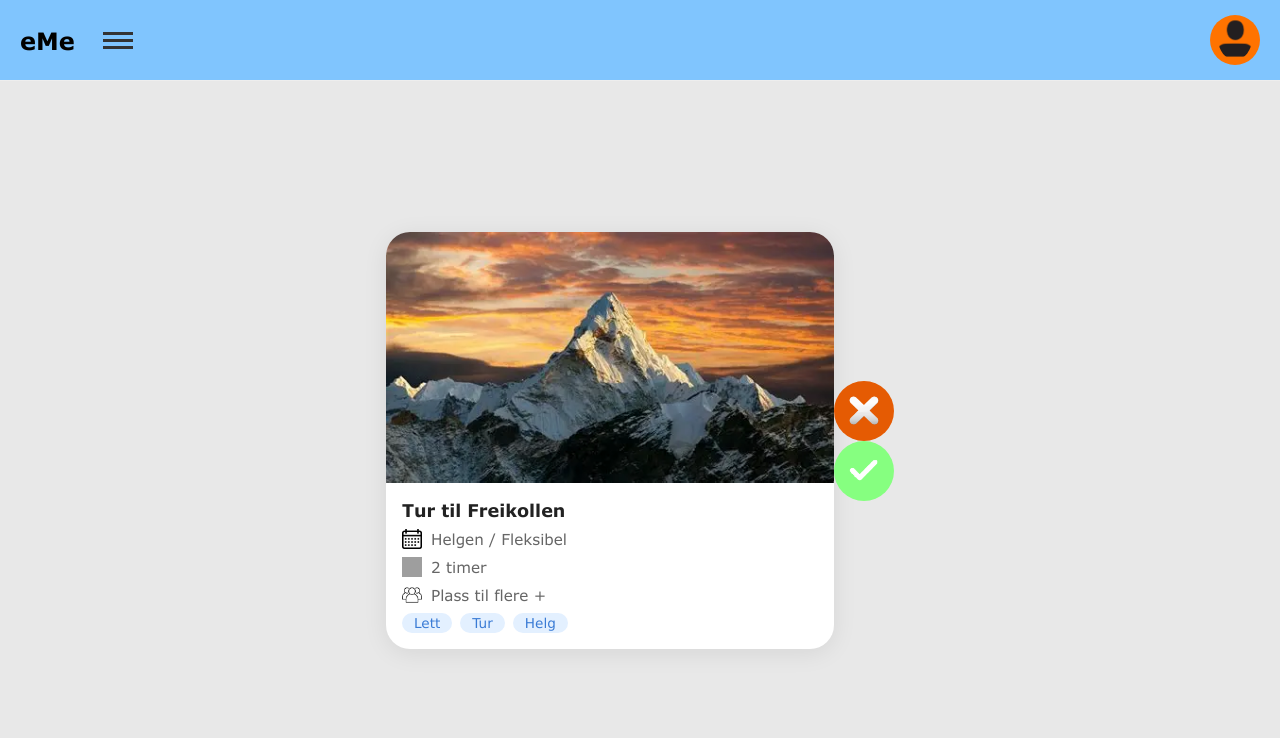
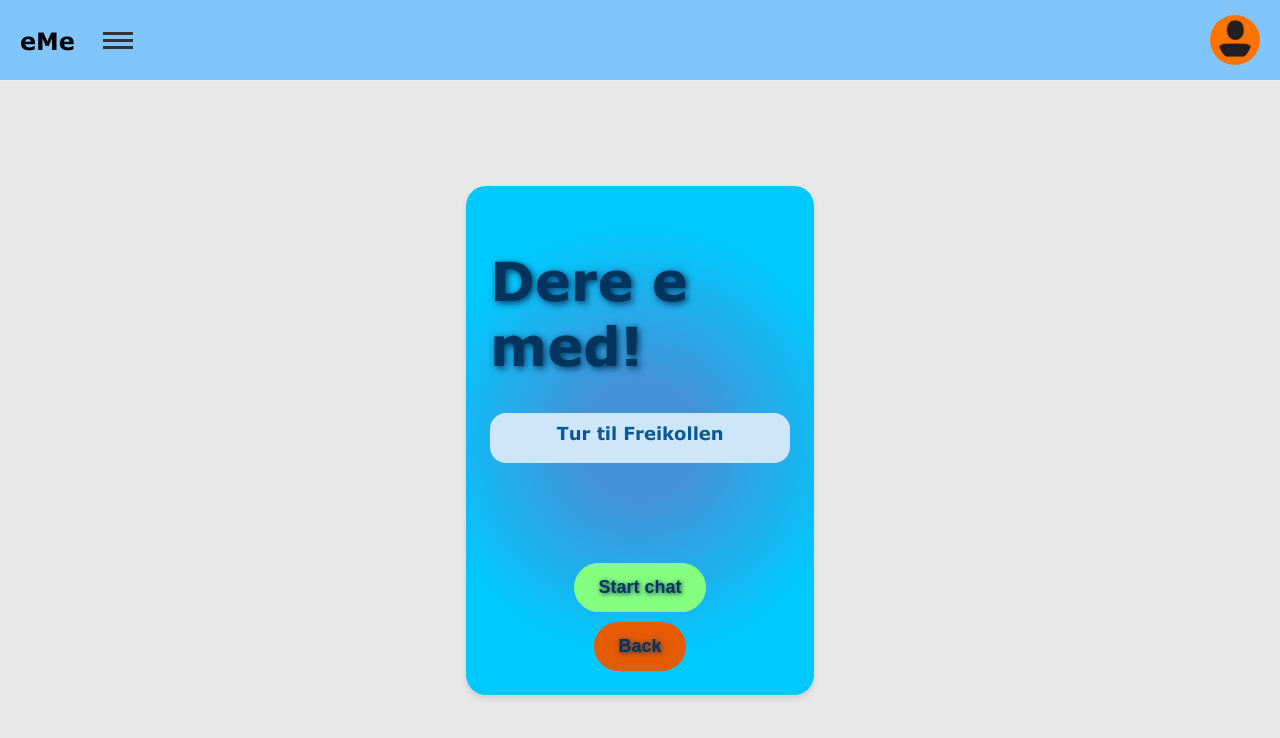
Before and after one commit to suriya-mudah/Hacklings, an Angular app: page / in a window 1280 px wide. Both pictures are taken after a click on the button 864 px from the left and 470 px from the top of the page. Shown: the top 738 px of the page. Built offline with nearby package versions, Linux system fonts and the light colour scheme; grey boxes are pictures that could not be loaded.

Commit message:
feat: add start-card

```diff
--- /dev/null
+++ b/src/app/home/components/activity-card/activity-card.html
@@ -0,0 +1,44 @@
+<div class="container">
+  @if (currentActivity) {
+  <div class="swipe-card">
+    <div class="card-image">
+      <img src="{{ currentActivity.image }}" alt="Activity Image" />
+    </div>
+    <div class="card-content">
+      <h3>{{ currentActivity.title }}</h3>
+      <div class="card-details">
+        <span class="detail">
+          <img src="assets/images/calendar-icon.png" class="icon" /> {{
+          currentActivity.time }}
+        </span>
+        <span class="detail">
+          <img src="assets/images/clock-icon.png" class="icon" /> {{
+          currentActivity.duration }}
+        </span>
+        <span class="detail">
+          <img src="assets/images/group-icon.png" class="icon" /> {{
+          currentActivity.spots }}
+        </span>
+      </div>
+      <div class="card-tags">
+        @for (tag of currentActivity.tags; track tag) {
+        <span class="tag">{{ tag }}</span>
+        }
+      </div>
+    </div>
+  </div>
+  }
+
+  <div>
+    <button class="disagree-btn" (click)="disagreeActivity()">
+      <img src="assets/images/disagree.png" alt="" />
+    </button>
+    <button
+      class="agree-btn"
+      (click)="agreeActivity()"
+      (click)="selectActivity()"
+    >
+      <img src="assets/images/agree.png" alt="" />
+    </button>
+  </div>
+</div>
--- /dev/null
+++ b/src/app/home/components/activity-card/activity-card.scss
@@ -0,0 +1,100 @@
+.container {
+  display: flex;
+  align-items: center;
+  justify-content: center;
+  height: 100%;
+  width: 100%;
+  background: #e8e8e8;
+}
+
+.swipe-card {
+  width: 35%;
+  max-width: 520px;
+  background: #fff;
+  border-radius: 24px;
+  box-shadow: 0 4px 24px rgba(0, 0, 0, 0.08);
+  overflow: hidden;
+}
+
+.card-image {
+  width: 100%;
+  border-radius: 20px 20px 0 0;
+}
+.card-image img {
+  width: 100%;
+  height: auto;
+  display: block;
+}
+
+.card-content {
+  padding: 16px;
+  width: 100%;
+  h3 {
+    margin: 0 0 8px 0;
+    font-size: 1.1rem;
+    font-weight: 700;
+    color: #222;
+  }
+  .card-details {
+    font-size: 0.95rem;
+    color: #666;
+    margin-bottom: 8px;
+    display: flex;
+    flex-direction: column;
+    gap: 8px;
+    align-items: left;
+    .icon {
+      width: 20px;
+      height: 20px;
+      margin-right: 5px;
+    }
+    span {
+      display: flex;
+      align-items: center;
+      gap: 4px;
+    }
+  }
+  .card-tags {
+    display: flex;
+    gap: 8px;
+    .tag {
+      background: #e3f0ff;
+      color: #3a7bd5;
+      border-radius: 12px;
+      padding: 2px 12px;
+      font-size: 0.85rem;
+      font-weight: 500;
+    }
+  }
+}
+
+button {
+  width: 60px;
+  height: 60px;
+  border: none;
+  cursor: pointer;
+  border-radius: 50%;
+  overflow: hidden;
+  display: flex;
+  align-items: center;
+  justify-content: center;
+}
+.agree-btn {
+  background: #86ff80;
+}
+.agree-btn:hover {
+  background: rgb(0, 185, 0);
+}
+.disagree-btn {
+  img {
+    width: 70%;
+  }
+  background: #e55b03;
+}
+.disagree-btn:hover {
+  background: #b33a00;
+}
+
+button img {
+  width: 100%;
+}
--- /dev/null
+++ b/src/app/home/components/activity-card/activity-card.ts
@@ -0,0 +1,61 @@
+import { Component, input, output } from '@angular/core';
+import { Activity } from '@app/interfaces';
+
+@Component({
+  selector: 'app-activity-card',
+  imports: [],
+  templateUrl: './activity-card.html',
+  styleUrls: ['./activity-card.scss'],
+})
+export class ActivityCard {
+  activities: Activity[] = [
+    {
+      title: 'Tur til Freikollen',
+      image: 'assets/images/mountain.jpg',
+      time: 'Helgen / Fleksibel',
+      duration: '2 timer',
+      spots: 'Plass til flere +',
+      tags: ['Lett', 'Tur', 'Helg'],
+    },
+    {
+      title: 'Sykkeltur i marka',
+      image: 'assets/images/sycle.jpg',
+      time: 'Lørdag',
+      duration: '3 timer',
+      spots: 'Plass til 2',
+      tags: ['Middels', 'Sykkel', 'Lørdag'],
+    },
+    {
+      title: 'Paddel',
+      image: 'assets/images/padel.jpg',
+      time: 'Lørdag 18:00',
+      duration: '2 timer',
+      spots: 'Plass til 3',
+      tags: ['Lett', 'Paddel', 'Lørdag', 'Kveld'],
+    },
+    // ...add more activities as needed
+  ];
+  currentIndex = 0;
+  startActivity = input<boolean>();
+  startActivityChange = output<boolean>();
+
+  activityTitle = output<string>();
+
+  get currentActivity() {
+    return this.activities[this.currentIndex];
+  }
+
+  disagreeActivity() {
+    if (this.currentIndex < this.activities.length - 1) {
+      this.currentIndex = this.currentIndex + 1;
+    } else {
+      this.currentIndex = 0;
+    }
+  }
+  agreeActivity() {
+    this.startActivityChange.emit(true);
+  }
+  selectActivity() {
+    this.activityTitle.emit(this.currentActivity.title);
+  }
+}
--- /dev/null
+++ b/src/app/home/components/start-card/start-card.html
@@ -0,0 +1,12 @@
+<div class="container">
+  <div class="start-card">
+    <h1>Dere e med!</h1>
+    <div class="info-container">
+      <h2>{{activityTitle()}}</h2>
+    </div>
+    <div class="buttons">
+      <button class="start-btn">Start chat</button>
+      <button class="back-btn" (click)="toActivity()">Back</button>
+    </div>
+  </div>
+</div>
--- /dev/null
+++ b/src/app/home/components/start-card/start-card.scss
@@ -0,0 +1,84 @@
+.container {
+  display: flex;
+  align-items: center;
+  justify-content: center;
+  height: 100%;
+  width: 100%;
+  background: #e8e8e8;
+  font-family: Verdana, sans-serif;
+}
+
+.start-card {
+  border-radius: 20px;
+  box-shadow: 0 4px 6px rgba(0, 0, 0, 0.1);
+  padding: 24px;
+  text-align: center;
+  max-width: 300px;
+  background: radial-gradient(circle at center, #4392d7 20%, #00c9ff 70%);
+}
+
+h1 {
+  font-size: 54px;
+  color: #03345d;
+  text-shadow: 2px 2px 7px #03345d;
+  text-align: left;
+}
+
+.info-container {
+  border-radius: 16px;
+  background-color: #cde6fa;
+  height: 50px;
+  display: flex;
+  align-items: center;
+  justify-content: center;
+}
+h2 {
+  font-size: 18px;
+  color: #0a5897;
+  margin-top: 10px;
+  margin-bottom: 20px;
+}
+
+.buttons {
+  display: flex;
+  flex-direction: column;
+  gap: 10px;
+  align-items: center;
+  margin-top: 100px;
+}
+
+.start-btn {
+  background: #86ff80;
+  border: none;
+  border-radius: 25px;
+  color: #03345d;
+  cursor: pointer;
+  font-size: 18px;
+  font-weight: bold;
+  text-shadow: 1px 1px 5px #03345d;
+  padding: 14px 24px;
+  text-align: center;
+  transition: background 0.3s ease;
+
+  &:hover {
+    background: #5fda58;
+  }
+}
+
+.back-btn {
+  background: #e55b03;
+  border: none;
+  border-radius: 25px;
+  color: #03345d;
+  cursor: pointer;
+  font-size: 18px;
+  font-weight: bold;
+  text-shadow: 1px 1px 5px #03345d;
+  padding: 14px 24px;
+  text-align: center;
+  transition: background 0.3s ease;
+
+  &:hover {
+    background: #c94e01;
+  }
+}
--- /dev/null
+++ b/src/app/home/components/start-card/start-card.ts
@@ -0,0 +1,20 @@
+import { Component, Input, input, output } from '@angular/core';
+import { Activity } from '@app/interfaces';
+
+@Component({
+  selector: 'app-start-card',
+  imports: [],
+  templateUrl: './start-card.html',
+  styleUrls: ['./start-card.scss'],
+})
+export class StartCard {
+  startActivity = input<boolean>();
+  startActivityChange = output<boolean>();
+
+  activityTitle = input<string>();
+
+  toActivity() {
+    this.startActivityChange.emit(false);
+    console.log('Changed to false');
+  }
+}
--- a/src/app/home/home.html
+++ b/src/app/home/home.html
@@ -1,42 +1,14 @@
 <app-nav></app-nav>
-
-<div class="container">
-  @if (currentActivity) {
-  <div class="swipe-card">
-    <div class="card-image">
-      <img src="{{ currentActivity.image }}" alt="Activity Image" />
-    </div>
-    <div class="card-content">
-      <h3>{{ currentActivity.title }}</h3>
-      <div class="card-details">
-        <span class="detail">
-          <img src="assets/images/calendar-icon.png" class="icon" /> {{
-          currentActivity.time }}
-        </span>
-        <span class="detail">
-          <img src="assets/images/clock-icon.png" class="icon" /> {{
-          currentActivity.duration }}
-        </span>
-        <span class="detail">
-          <img src="assets/images/group-icon.png" class="icon" /> {{
-          currentActivity.spots }}
-        </span>
-      </div>
-      <div class="card-tags">
-        @for (tag of currentActivity.tags; track tag) {
-        <span class="tag">{{ tag }}</span>
-        }
-      </div>
-    </div>
-  </div>
-  }
-
-  <div>
-    <button class="disagree-btn" (click)="disagreeActivity()">
-      <img src="assets/images/disagree.png" alt="" />
-    </button>
-    <button class="agree-btn">
-      <img src="assets/images/agree.png" alt="" />
-    </button>
-  </div>
-</div>
+@if (!startActivity){
+<app-activity-card
+  [startActivity]="startActivity"
+  (startActivityChange)="startActivity = $event"
+  (activityTitle)="activityTitle = $event"
+></app-activity-card>
+} @else {
+<app-start-card
+  [startActivity]="startActivity"
+  [activityTitle]="activityTitle"
+  (startActivityChange)="startActivity = $event"
+></app-start-card>
+}
--- a/src/app/home/home.scss
+++ b/src/app/home/home.scss
@@ -2,103 +2,20 @@
   display: flex;
   flex-direction: column;
   height: 100vh;
+  margin: 0;
 }
 
-.container {
+/* nav keeps its intrinsic height; activity card fills the rest */
+app-nav {
+  flex: 0 0 auto;
+}
+app-activity-card {
+  flex: 1 1 auto;
   display: flex;
-  align-items: center;
-  justify-content: center;
-  height: 100%;
-  background: #e8e8e8;
+  min-height: 0; /* important so children can use 100% height inside a flex column */
 }
-
-.swipe-card {
-  width: 35%;
-  background: #fff;
-  border-radius: 24px;
-  box-shadow: 0 4px 24px rgba(0, 0, 0, 0.08);
-  overflow: hidden;
+app-start-card {
+  flex: 1 1 auto;
+  display: flex;
+  min-height: 0; /* important so children can use 100% height inside a flex column */
 }
-
-.card-image {
-  width: 100%;
-  border-radius: 20px 20px 0 0;
-}
-.card-image img {
-  width: 100%;
-  height: auto;
-  display: block;
-}
-
-.card-content {
-  padding: 16px;
-  width: 100%;
-  h3 {
-    margin: 0 0 8px 0;
-    font-size: 1.1rem;
-    font-weight: 700;
-    color: #222;
-  }
-  .card-details {
-    font-size: 0.95rem;
-    color: #666;
-    margin-bottom: 8px;
-    display: flex;
-    flex-direction: column;
-    gap: 8px;
-    align-items: left;
-    .icon {
-      width: 20px;
-      height: 20px;
-      margin-right: 5px;
-    }
-    span {
-      display: flex;
-      align-items: center;
-      gap: 4px;
-    }
-  }
-  .card-tags {
-    display: flex;
-    gap: 8px;
-    .tag {
-      background: #e3f0ff;
-      color: #3a7bd5;
-      border-radius: 12px;
-      padding: 2px 12px;
-      font-size: 0.85rem;
-      font-weight: 500;
-    }
-  }
-}
-
-button {
-  width: 60px;
-  height: 60px;
-  border: none;
-  cursor: pointer;
-  border-radius: 50%;
-  overflow: hidden;
-  display: flex;
-  align-items: center;
-  justify-content: center;
-}
-.agree-btn {
-  background: #86ff80;
-}
-.agree-btn:hover {
-  background: rgb(0, 185, 0);
-}
-.disagree-btn {
-  img {
-    width: 70%;
-  }
-  background: #e55b03;
-}
-.disagree-btn:hover {
-  background: #b33a00;
-}
-
-button img {
-  width: 100%;
-}
--- a/src/app/home/home.ts
+++ b/src/app/home/home.ts
@@ -1,60 +1,17 @@
-import { Component } from '@angular/core';
+import { Component, Input } from '@angular/core';
 import { CommonModule } from '@angular/common';
 import { NavComponent } from '@app/shared/components/nav/nav';
-
-interface Activity {
-  title: string;
-  image: string;
-  time: string;
-  duration: string;
-  spots: string;
-  tags: string[];
-}
+import { ActivityCard } from './components/activity-card/activity-card';
+import { StartCard } from './components/start-card/start-card';
+import { Activity } from '@app/interfaces';
 
 @Component({
   selector: 'app-home',
-  imports: [CommonModule, NavComponent],
+  imports: [CommonModule, NavComponent, ActivityCard, StartCard],
   templateUrl: './home.html',
   styleUrls: ['./home.scss'],
 })
 export class Home {
-  activities: Activity[] = [
-    {
-      title: 'Tur til Freikollen',
-      image: 'assets/images/mountain.jpg',
-      time: 'Helgen / Fleksibel',
-      duration: '2 timer',
-      spots: 'Plass til flere +',
-      tags: ['Lett', 'Tur', 'Helg'],
-    },
-    {
-      title: 'Sykkeltur i marka',
-      image: 'assets/images/sycle.jpg',
-      time: 'Lørdag',
-      duration: '3 timer',
-      spots: 'Plass til 2',
-      tags: ['Middels', 'Sykkel', 'Lørdag'],
-    },
-    {
-      title: 'Paddel',
-      image: 'assets/images/padel.jpg',
-      time: 'Lørdag 18:00',
-      duration: '2 timer',
-      spots: 'Plass til 3',
-      tags: ['Lett', 'Paddel', 'Lørdag', 'Kveld'],
-    },
-    // ...add more activities as needed
-  ];
-  currentIndex = 0;
-  get currentActivity() {
-    return this.activities[this.currentIndex];
-  }
-
-  disagreeActivity() {
-    if (this.currentIndex < this.activities.length - 1) {
-      this.currentIndex = this.currentIndex + 1;
-    } else {
-      this.currentIndex = 0;
-    }
-  }
+  startActivity = false;
+  activityTitle = '';
 }
--- /dev/null
+++ b/src/app/interfaces.ts
@@ -0,0 +1,8 @@
+export interface Activity {
+  title: string;
+  image: string;
+  time: string;
+  duration: string;
+  spots: string;
+  tags: string[];
+}
```
Also changed, not shown: 2 other files (tests, documents, lock files or other folders).
